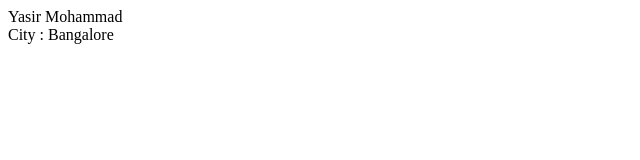
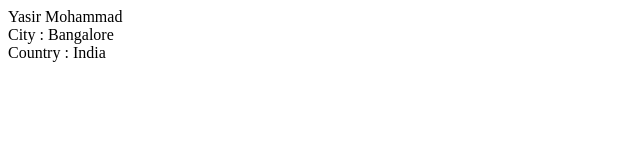
Before and after one commit to yasir-nextleap/fwdf-learn-github, a plain HTML site: page index.html in a window 1280 px wide. Shown: the whole page, without its empty margins (0-640 px from the left). Drawn offline with Linux system fonts and the light colour scheme.

Commit message:
Adding Country name

```diff
--- a/index.html
+++ b/index.html
@@ -2,6 +2,6 @@
 <body>
  <div>Yasir Mohammad</div>
  <div>City :  Bangalore</div>
-
+ <div>Country :  India</div>
 </body>
 </html>
```
